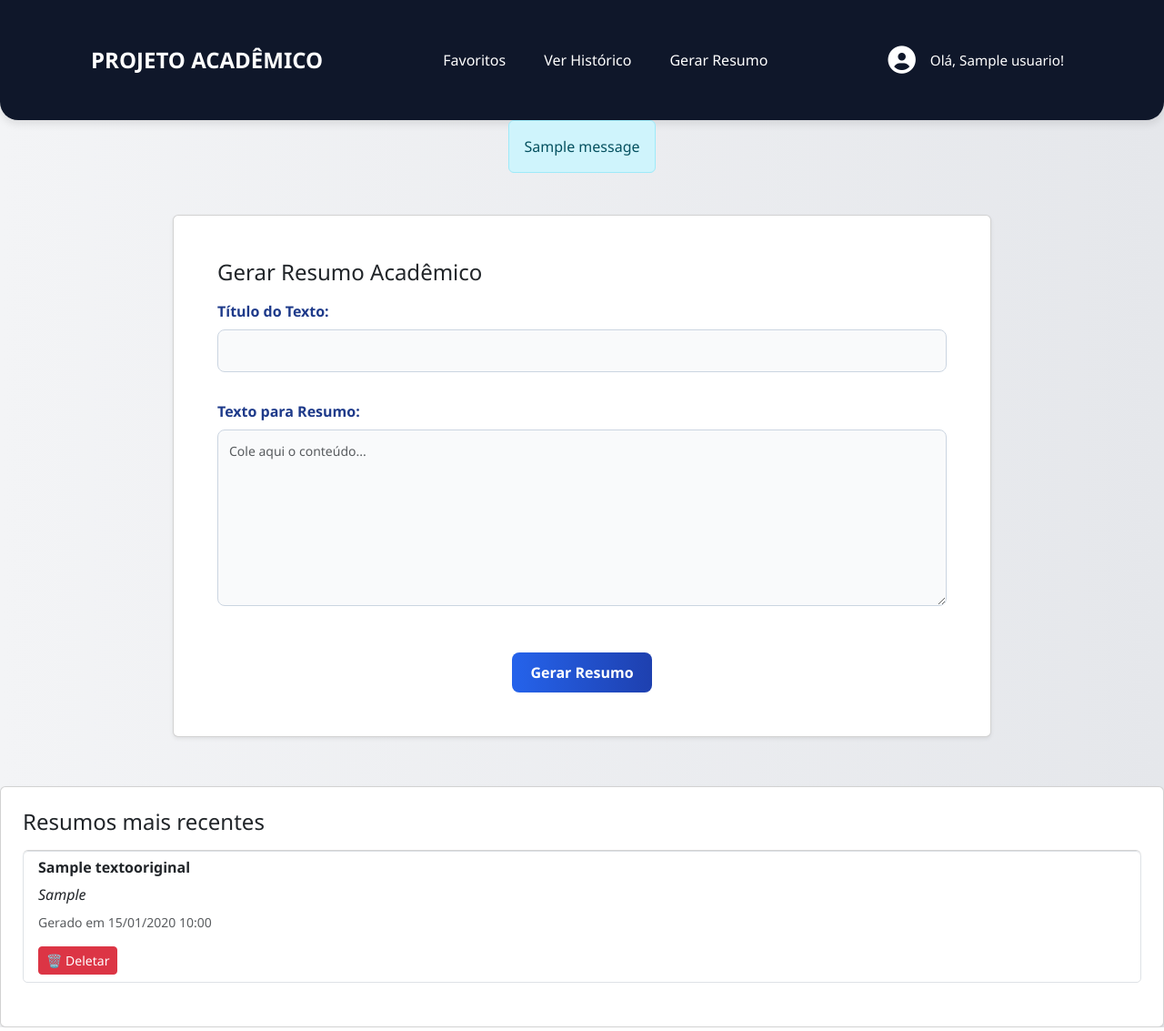
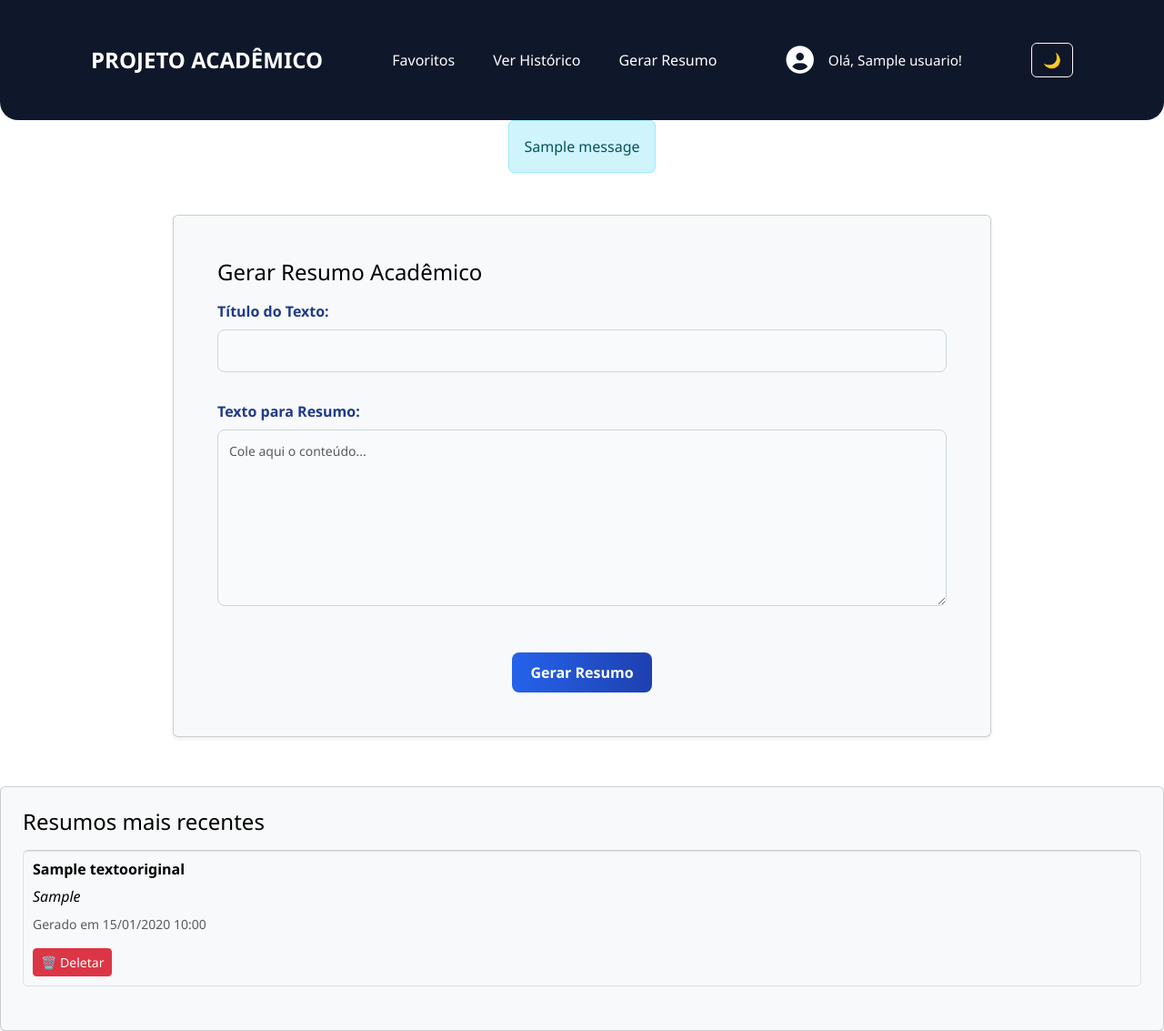
Before and after one commit to BrenoMontenegro/traducao-academica, a Django app: template backend/meu_app/templates/meu_app/index.html in a window 1280 px wide. Shown: the whole page at 91% size. Run offline with Django 5.2, Linux system fonts and the light colour scheme; the template is opened without the code that fills it: values that come from a table or form of the project are taken from there, others are empty; tables that the repository leaves empty hold one stand-in row (values such as "Sample post"); one stand-in notice (Sample message) is shown; parts of the project's set-up code (start-up, migrations or seed data) failed here and were passed over.

Commit message:
criacao de darkmode

```diff
--- /dev/null
+++ b/backend/meu_app/static/meu_app/script.js
@@ -0,0 +1,30 @@
+document.addEventListener('DOMContentLoaded', function () {
+            const modal = document.getElementById('modalConfirmacao');
+            const form = document.getElementById('form-deletar-modal');
+            const tituloSpan = document.getElementById('titulo-resumo');
+
+            modal.addEventListener('show.bs.modal', function (event) {
+                const botao = event.relatedTarget;
+                const resumoId = botao.getAttribute('data-resumo-id');
+                const tituloResumo = botao.getAttribute('data-titulo');
+
+                form.action = `/deletar-resumo/${resumoId}/`;
+                tituloSpan.textContent = `"${tituloResumo}"`;
+            });
+
+            const toggleButton = document.getElementById('toggle-darkmode');
+            const body = document.body;
+
+
+            if (localStorage.getItem('modo') === 'dark') {
+                body.classList.add('dark-mode');
+                toggleButton.textContent = '☀️';
+            }
+
+            toggleButton.addEventListener('click', () => {
+              body.classList.toggle('dark-mode');
+              const escureceu = body.classList.contains('dark-mode');
+              toggleButton.textContent = escureceu ? '☀️' : '🌙';
+              localStorage.setItem('modo', escureceu ? 'dark' : 'light');
+            });
+        });
--- a/backend/meu_app/static/meu_app/style.css
+++ b/backend/meu_app/static/meu_app/style.css
@@ -6,17 +6,64 @@
     box-sizing: border-box;
 }
 
+:root {
+    --bg-color: #ffffff;
+    --text-color: #000000;
+    --card-bg: #f8f9fa;
+    --link-color: #0d6efd;
+    --header-bg: #0f172a;
+    --header-text: #ffffff;
+    --card-shadow: rgba(0, 0, 0, 0.08);
+    --input-bg: #f9fafb;
+    --input-border: #cbd5e1;
+    --highlight-color: #1e3a8a;
+    --hover-link: #cbd5e1;
+    --box-shadow-light: rgba(0, 0, 0, 0.05);
+    --card-text-secondary: #4b5563;
+    --card-text-primary: #111827;
+}
+
+body.dark-mode {
+    --bg-color: #121212;
+    --text-color: #f0f0f0;
+    --card-bg: #1e1e1e;
+    --link-color: #0dcaf0;
+    --header-bg: #1f2937;
+    --header-text: #ffffff;
+    --card-shadow: rgba(255, 255, 255, 0.05);
+    --input-bg: #2a2a2a;
+    --input-border: #3b3b3b;
+    --highlight-color: #93c5fd;
+    --hover-link: #94a3b8;
+    --box-shadow-light: rgba(255, 255, 255, 0.05);
+    --card-text-secondary: #d1d5db;
+    --card-text-primary: #e5e7eb;
+}
+
 body {
     font-family: 'Segoe UI', Tahoma, Geneva, Verdana, sans-serif;
-    background: linear-gradient(to right, #f3f4f6, #e5e7eb);
-    color: #111827;
     min-height: 100vh;
+    background-color: var(--bg-color);
+    color: var(--text-color);
+}
+
+.card {
+  background-color: var(--card-bg);
+  color: var(--text-color);
+}
+
+a {
+  color: var(--link-color);
+}
+
+.nav-link.active-link {
+  border-bottom: 2px solid var(--link-color);
 }
 
 .cabecalho {
-    background-color: #0f172a !important;
-    color: white;
-    box-shadow: 0 4px 10px rgba(0, 0, 0, 0.1);
+    background-color: var(--header-bg) !important;
+    color: var(--header--text);
+    box-shadow: 0 4px 10px rgba(--card-shadow);
     border-bottom-left-radius: 20px;
     border-bottom-right-radius: 20px;
 }
@@ -147,9 +196,12 @@
 }
 
 .list-group-item {
+    background-color: var(--card-bg);
+    color: var(--text-color);
     max-height: 300px;
     overflow-y: auto;
-}
+    border-radius: 8px;
+    padding: 10px;
 
 
 .lista-resumos {
--- a/backend/meu_app/templates/meu_app/index.html
+++ b/backend/meu_app/templates/meu_app/index.html
@@ -30,6 +30,10 @@
                     <i class="fas fa-user-circle fa-2x me-2 text-white"></i>
                     <a href="{% url 'perfil' usuario.id %}" class="nav-link text-white p-0">Olá, {{ usuario }}!</a>
                 </div>
+
+                <button id="toggle-darkmode" class="btn btn-outline-light ms-3">
+                  🌙
+                </button>
             </div>
         </header>
 
@@ -116,23 +120,7 @@
         </div>
 
         <script src="https://cdn.jsdelivr.net/npm/bootstrap@5.3.0/dist/js/bootstrap.bundle.min.js"></script>
-
-        <script>
-        document.addEventListener('DOMContentLoaded', function () {
-            const modal = document.getElementById('modalConfirmacao');
-            const form = document.getElementById('form-deletar-modal');
-            const tituloSpan = document.getElementById('titulo-resumo');
-
-            modal.addEventListener('show.bs.modal', function (event) {
-                const botao = event.relatedTarget;
-                const resumoId = botao.getAttribute('data-resumo-id');
-                const tituloResumo = botao.getAttribute('data-titulo');
-
-                form.action = `/deletar-resumo/${resumoId}/`;
-                tituloSpan.textContent = `"${tituloResumo}"`;
-            });
-        });
-        </script>
+        <script src="{% static 'meu_app/script.js' %}"></script>
 
 </body>
 </html>
--- a/backend/meu_app/templates/meu_app/login.html
+++ b/backend/meu_app/templates/meu_app/login.html
@@ -40,6 +40,5 @@
             <a href="{% url 'cadastro' %}" class="btn btn-outline-secondary btn-custom">Criar nova conta</a>
         </div>
     </div>
-
 </body>
 </html>
--- a/backend/meu_app/templates/meu_app/perfil.html
+++ b/backend/meu_app/templates/meu_app/perfil.html
@@ -25,7 +25,6 @@
         </div>
     </div>
 
-    <!--CAIXA DE DIÁLOGO(MODAL) PARA O BOTÃO DELETAR -->
     <div class="modal fade" id="modalExcluir" tabindex="-1" aria-labelledby="modalExcluirLabel" aria-hidden="true">
         <div class="modal-dialog">
             <div class="modal-content">
@@ -47,8 +46,6 @@
         </div>
     </div>
 
-
-    <!--CAIXA DE DIÁLOGO(MODAL) PARA O BOTÃO SAIR DA CONTA -->
     <div class="modal fade" id="modalLogout" tabindex="-1" aria-labelledby="modalLogoutLabel" aria-hidden="true">
         <div class="modal-dialog">
             <div class="modal-content">
@@ -72,6 +69,5 @@
 
 
     <script src="https://cdn.jsdelivr.net/npm/bootstrap@5.3.0/dist/js/bootstrap.bundle.min.js"></script>
-
 </body>
 </html>
--- a/backend/meu_app/views.py
+++ b/backend/meu_app/views.py
@@ -1,11 +1,9 @@
 import os
 from django.views.decorators.csrf import csrf_exempt
 from django.shortcuts import render, redirect, get_object_or_404
-from .models import Usuario
 from .forms import UsuarioForm
 from .tasks import gerar_resumo
 from .models import TextoOriginal, ResumoGerado, Usuario
-from .tasks import gerar_resumo
 from django.contrib import messages
 
 def registrar_usuario(request):
```
Also changed, not shown: other parts of backend/meu_app/static/meu_app/style.css (+17 -14 lines), backend/meu_app/templates/meu_app/historico.html (+5 -17 lines), backend/meu_app/templates/meu_app/lista_resumos.html (deleted, +0 -76 lines), requirements.txt (+9 -4 lines).
